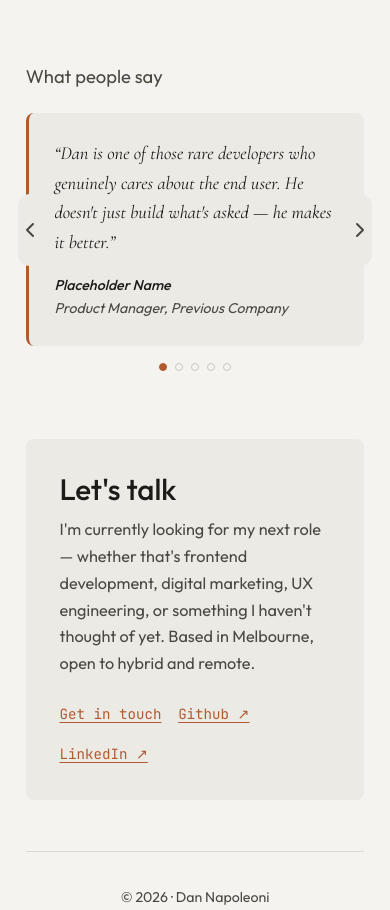
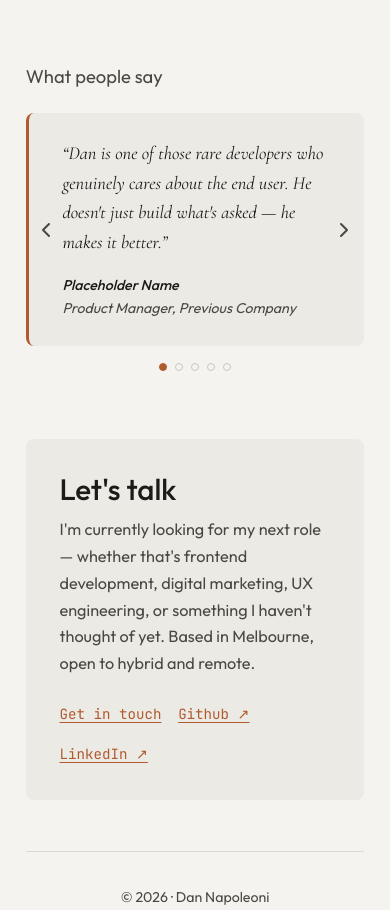
Before and after one commit to dnapoleoni/cv-portfolio-2026, a Next.js app: page / in a window 390 px wide. Shown: the part 1588-2498 px from the top of the page. Built offline with nearby package versions, Linux system fonts and the light colour scheme.

Commit message:
moved the overlap carousel buttons in coz they poked out from under the header on scroll

```diff
--- a/app/globals.css
+++ b/app/globals.css
@@ -760,7 +760,7 @@ span.site-wordmark {
 }
 
 .testimonial-quote {
-  padding: var(--space-lg);
+  padding: var(--space-lg) var(--space-xl);
   background: var(--color-bg-elevated);
   border-radius: 8px;
   border-left: 3px solid var(--color-accent);
@@ -832,10 +832,10 @@ span.site-wordmark {
   align-items: center;
   justify-content: center;
   width: 40px;
-  height: 72px;
+  height: 40px;
   border-radius: 20px;
   border: none;
-  background: var(--color-bg-elevated);
+  background: none;
   color: var(--color-text-secondary);
   cursor: pointer;
   z-index: 2;
@@ -852,36 +852,29 @@ span.site-wordmark {
   width: 100%;
   height: 100%;
   top: 0;
-  left: 0;
-  right: 0;
-  bottom: 0;
   transform: scale(2);
   opacity: 0;
 }
 
 .carousel-btn:hover {
   color: var(--color-text);
-  background: var(--color-bg-hover);
 }
 
 .carousel-btn--prev {
-  left: -18px;
+  left: 4px;
 }
 
 .carousel-btn--next {
-  right: -18px;
+  right: 2px;
 }
 
-@media (max-width: 640px) {
-  .carousel-btn {
-    width: 24px;
-    border-radius: 12px;
+@media screen and (max-width: 640px) {
+  .carousel-btn--prev {
+    left: 0;
   }
-  .carousel-btn--prev {
-    left: -8px;
-  }
+
   .carousel-btn--next {
-    right: -8px;
+    right: 0;
   }
 }
 
```
